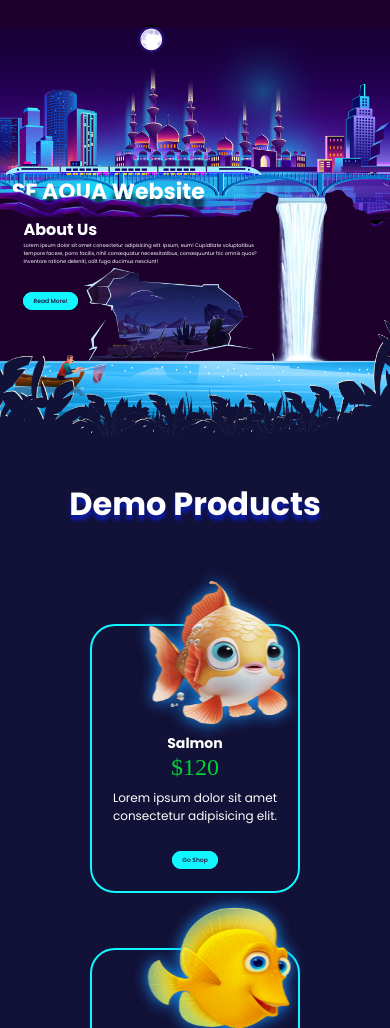
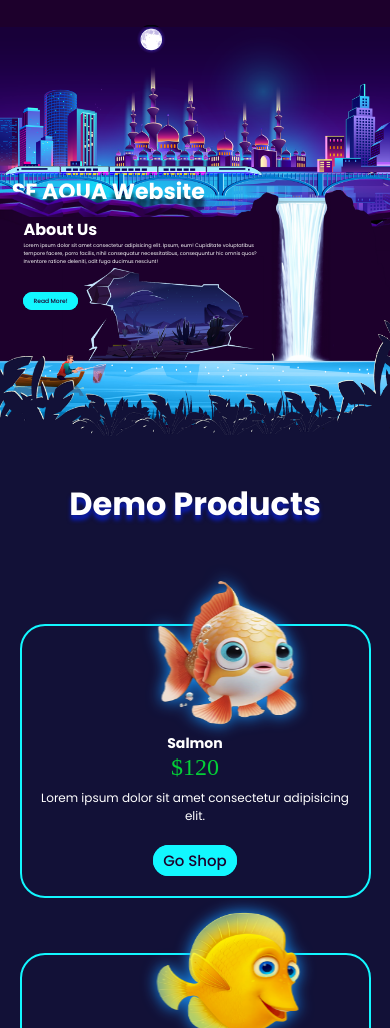
Before and after one commit to SAREEMPRO/MS, a plain HTML site: page index.html in a window 390 px wide. Shown: the part 72-1100 px from the top of the page. Drawn offline with Linux system fonts and the light colour scheme.

Commit message:
my update

```diff
--- a/index.css
+++ b/index.css
@@ -1038,6 +1038,12 @@ form h2{
         padding-right: 105px;
 
     }
+    .info .btn{
+      font-size: 15px;
+    }
+    .card{
+        width: 100%;
+    }
     .contact .content h2{
         width: 105%;
         font-size: 30px;
--- a/index.js
+++ b/index.js
@@ -9,8 +9,8 @@ let value = window.scrollY;
 moon.style.top = value * .7 + "px";
 text.style.top = 80 + value * -0.2 + '%';
 train.style.left = value * 1.5 + "px";
-desert_moon.style.top = value * .3 + "px";
-man.style.left = value * .7 + "px";
+desert_moon.style.top = value * .4 + "px";
+man.style.left = value * .9 + "px";
 
 
 })
```
